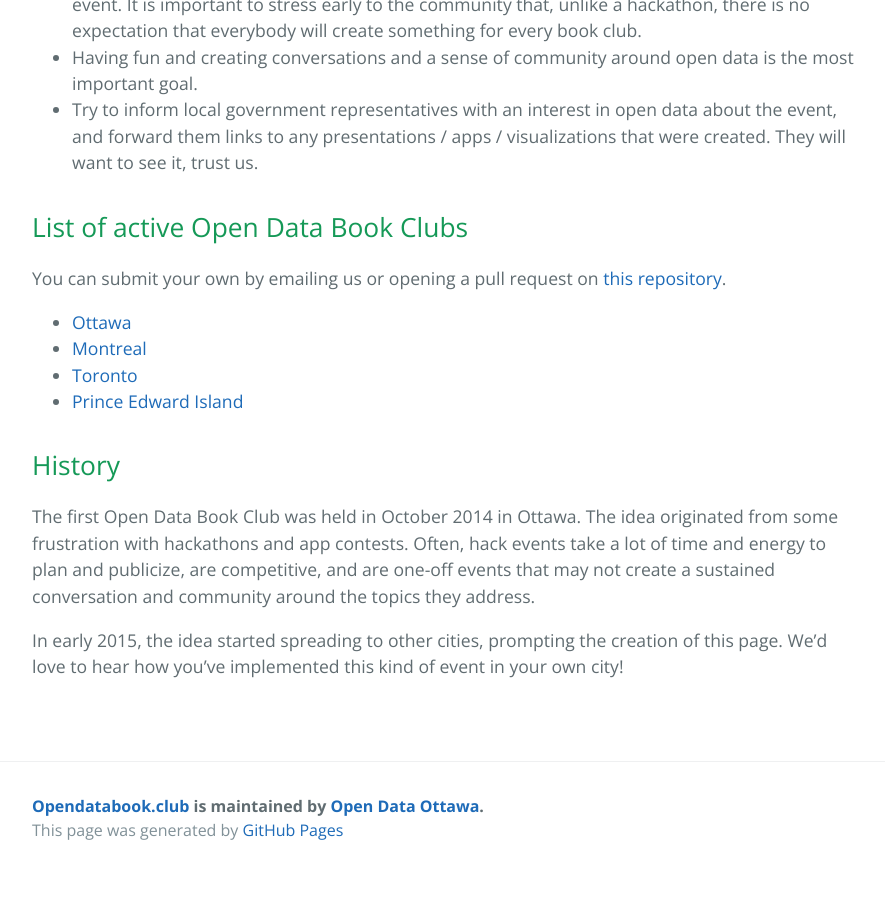
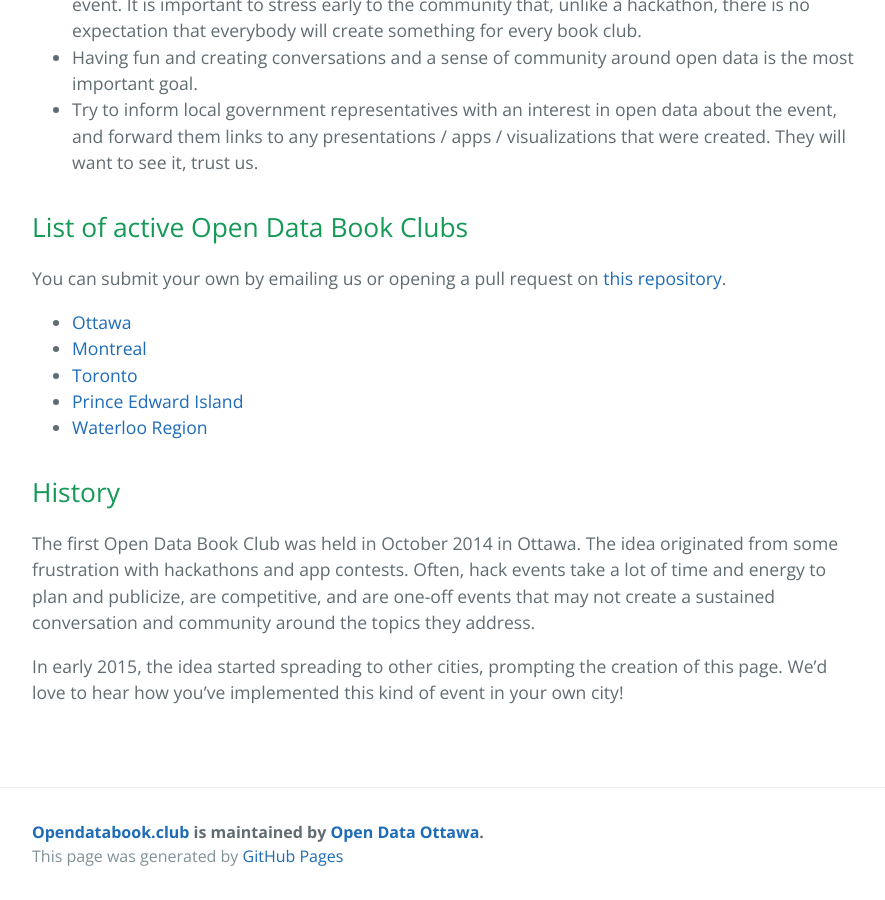
Before and after one commit to deniszgonjanin/opendatabook.club, a Jekyll site: the page built from index.md, in a window 1280 px wide and 900 px high, scrolled down 1851 px. Shown: the whole window, without its empty margins (192-1077 px from the left). Built offline with Jekyll 4.4.1, drawn with Linux system fonts in a browser that asks for light colours; before the commit the page ends 2725 px from its top, so only the background shows below that.

Commit message:
Add Waterloo Region

```diff
--- a/_includes/content.md
+++ b/_includes/content.md
@@ -50,6 +50,7 @@ You can submit your own by emailing us or opening a pull request on [this reposi
 - [Montreal](http://www.meetup.com/mtldata/)
 - [Toronto](http://www.meetup.com/opentoronto/)
 - [Prince Edward Island](http://www.meetup.com/Open-Data-PEI/)
+- [Waterloo Region](https://www.meetup.com/Open-Data-Book-Club-Waterloo-Region-P2P/)
 
 ## History
 The first Open Data Book Club was held in October 2014 in Ottawa. The idea originated from some frustration with hackathons and app contests. Often, hack events take a lot of time and energy to plan and publicize, are competitive, and are one-off events that may not create a sustained conversation and community around the topics they address.
```
